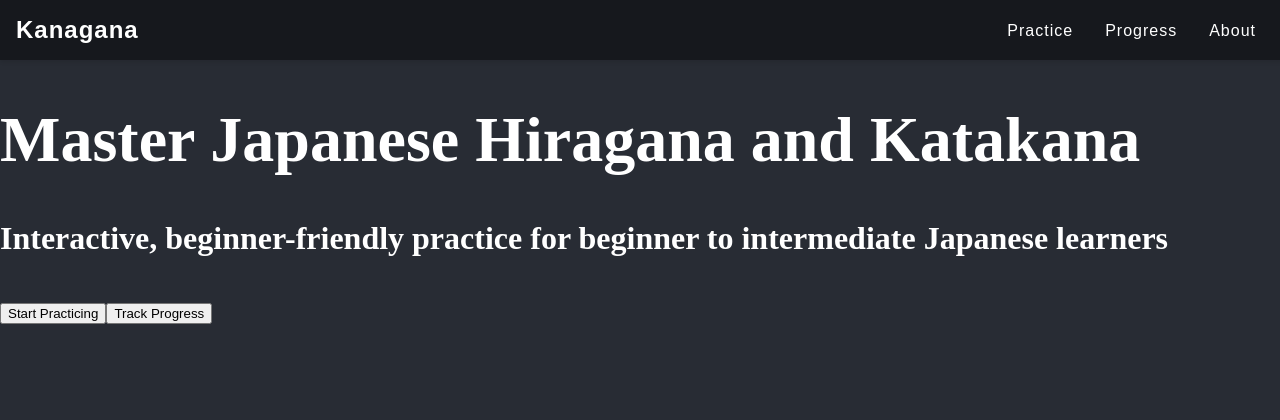
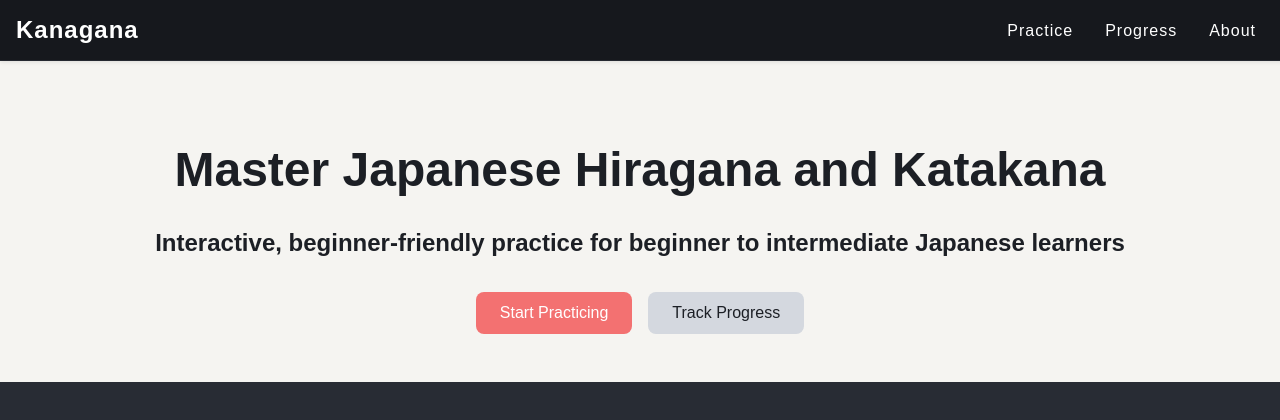
Before and after one commit to NguyenHChinh/kanagana, a React (Vite) app: page /#/ in a window 1280 px wide. Shown: the top 420 px of the page. Built offline with nearby package versions, Linux system fonts and the light colour scheme.

Commit message:
feat: add initial styles for Homepage component

```diff
--- a/src/styles/Homepage.css
+++ b/src/styles/Homepage.css
@@ -0,0 +1,43 @@
+.homepage{
+    font-family: 'Arial', sans-serif;
+    color: #1c1f25;
+    background-color: #f5f4f1;
+    text-align: center;
+    padding: 1rem;
+    margin-top: -20px;
+}
+
+.hero{
+    background-size: cover;
+    padding: 2rem 2rem;
+    border-radius: 1rem;
+}
+
+.hero h1{
+    font-size: 3rem;
+    margin-bottom: 2rem;
+}
+
+.hero p {
+    font-size: 1.5rem;
+    margin-bottom: 2rem;
+}
+
+.hero-buttons button {
+    margin: 0 0.5rem;
+    padding: 0.75rem 1.5rem;
+    font-size: 1rem;
+    border: none;
+    border-radius: 8px;
+    cursor: pointer;
+}
+
+.hero-buttons button:first-child{
+    background-color: #f37171;
+    color: white;
+}
+
+.hero-buttons button:last-child{
+    background-color: #d4d8df;
+    color: #1c1f25
+}
```
